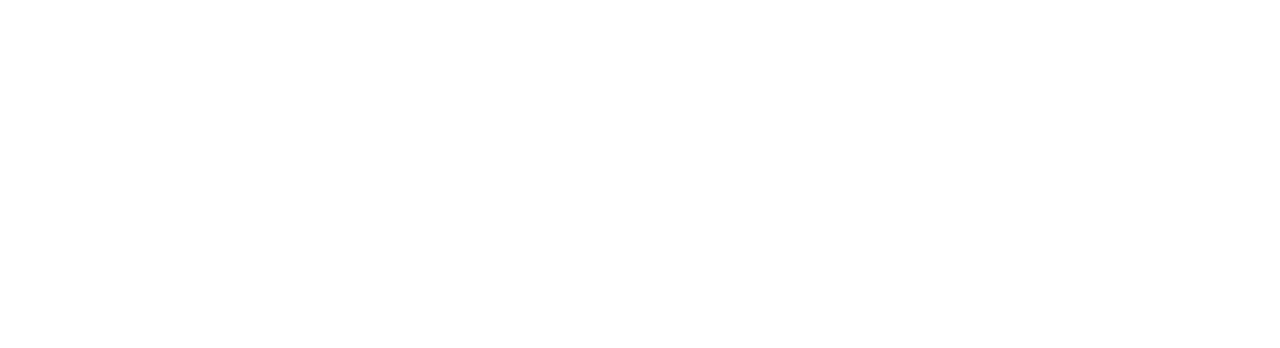
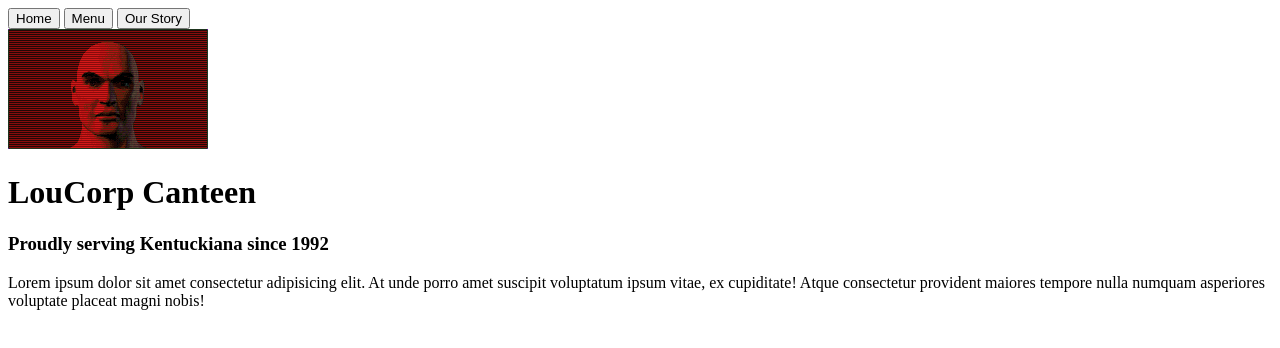
Before and after one commit to EbolaBelle/restaurant, a website built with webpack: page src/template.html in a window 1280 px wide. Built offline with nearby package versions, Linux system fonts and the light colour scheme.

Commit message:
Finish set up; create basic layout

```diff
--- a/package.json
+++ b/package.json
@@ -11,6 +11,7 @@
   "license": "ISC",
   "devDependencies": {
     "css-loader": "^7.1.2",
+    "html-loader": "^5.1.0",
     "html-webpack-plugin": "^5.6.3",
     "style-loader": "^4.0.0",
     "webpack": "^5.95.0",
--- a/src/index.js
+++ b/src/index.js
@@ -0,0 +1 @@
+console.log("Hello world");
--- a/src/template.html
+++ b/src/template.html
@@ -3,9 +3,21 @@
 <head>
     <meta charset="UTF-8">
     <meta name="viewport" content="width=device-width, initial-scale=1.0">
-    <title>Document</title>
+    <title>LouCorp Canteen</title>
 </head>
 <body>
-
+    <header>
+        <nav>
+            <button>Home</button>
+            <button>Menu</button>
+            <button>Our Story</button>
+        </nav>
+    </header>
+    <div id="content">
+        <img src="./Drone_sm.webp">
+        <h1>LouCorp Canteen</h1>
+        <h3>Proudly serving Kentuckiana since 1992</h3>
+        <p>Lorem ipsum dolor sit amet consectetur adipisicing elit. At unde porro amet suscipit voluptatum ipsum vitae, ex cupiditate! Atque consectetur provident maiores tempore nulla numquam asperiores voluptate placeat magni nobis!</p>
+    </div>
 </body>
 </html>
--- a/webpack.config.js
+++ b/webpack.config.js
@@ -23,7 +23,15 @@
             {
                 test: /\.css$/i,
                 use: ['style-loader', 'css-loader'],
-            }
+            },
+            {
+                test: /\.html$/i,
+                loader: "html-loader",
+            },
+            {
+                test: /\.(png|svg|jpg|jpeg|gif|webp)$/i,
+                type: "asset/resource",
+            },
         ],
     },
   };
```
Also changed, not shown: src/Drone_sm.webp (added), 1 other file.
